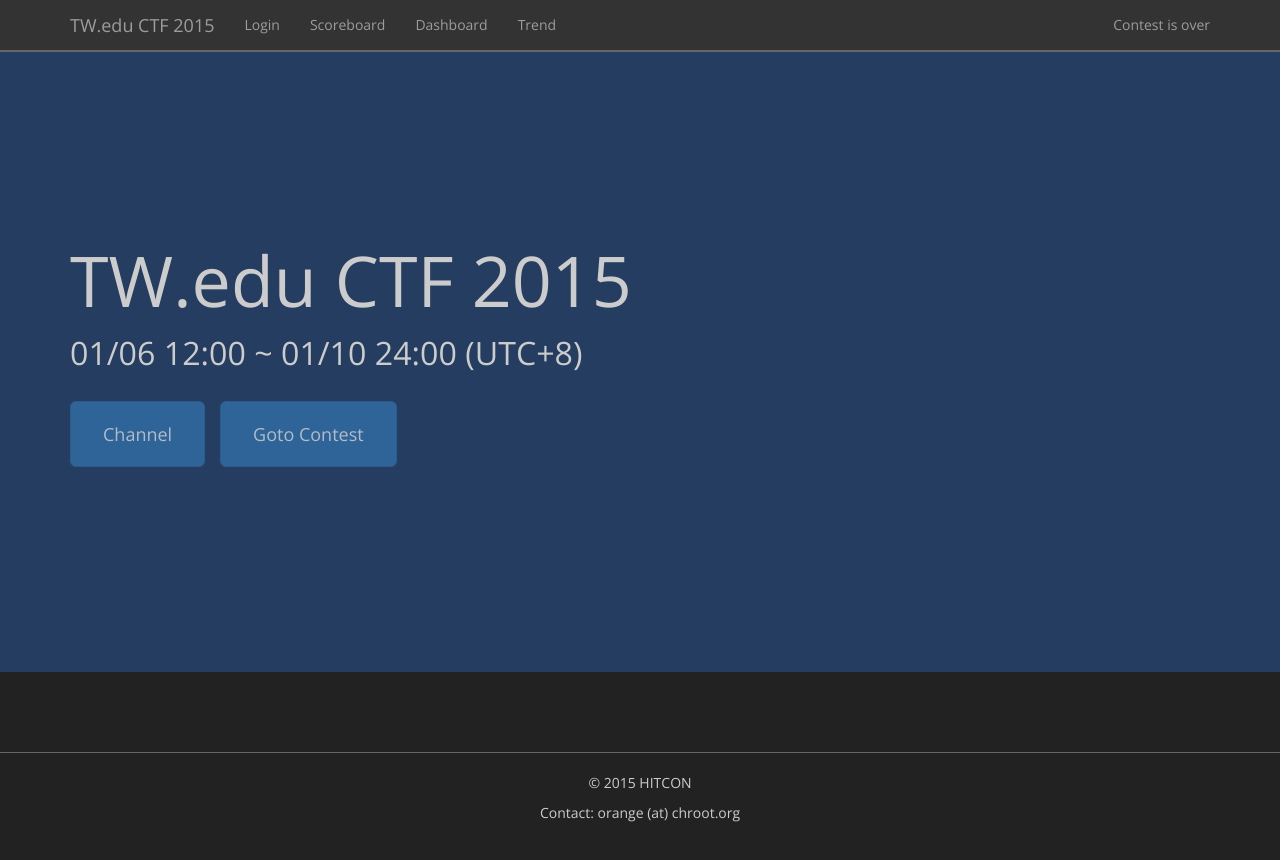
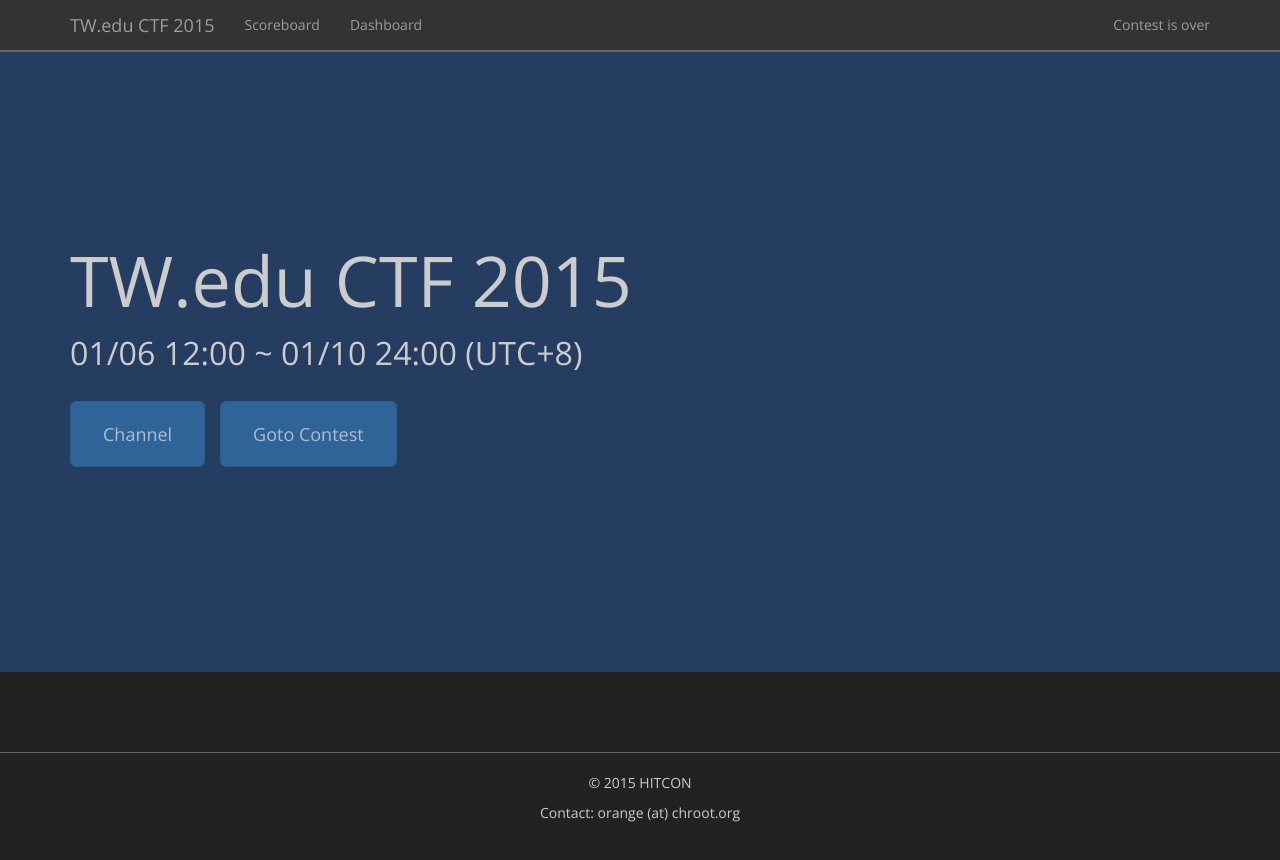
Before and after one commit to orangetw/tw.edu-ctf-website, a plain HTML site: page index.html in a window 1280 px wide. Drawn offline with nearby package versions, Linux system fonts and the light colour scheme.

Commit message:
Update index.html

```diff
--- a/index.html
+++ b/index.html
@@ -31,11 +31,8 @@
                 <a class="navbar-brand" href="index.html">TW.edu CTF 2015</a>
                 <ul class="nav navbar-nav">
 
-                    <li><a href="login">Login</a></li>
-
                     <li><a href="scoreboard.html">Scoreboard</a></li>
                     <li><a href="dashboard.html">Dashboard</a></li>
-                    <li><a href="trend">Trend</a></li>
 
                 </ul>
                 <ul class="nav navbar-nav navbar-right">
```
